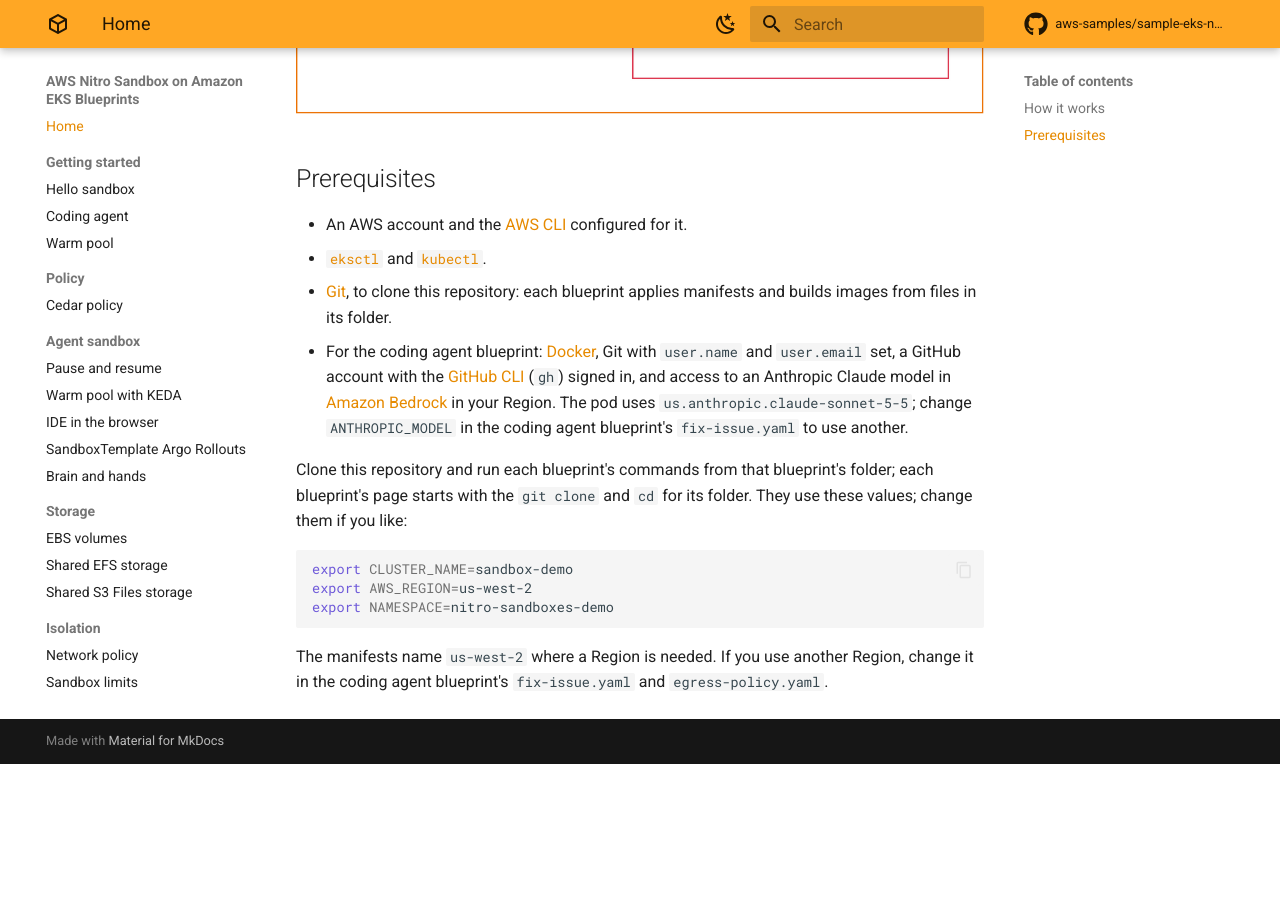
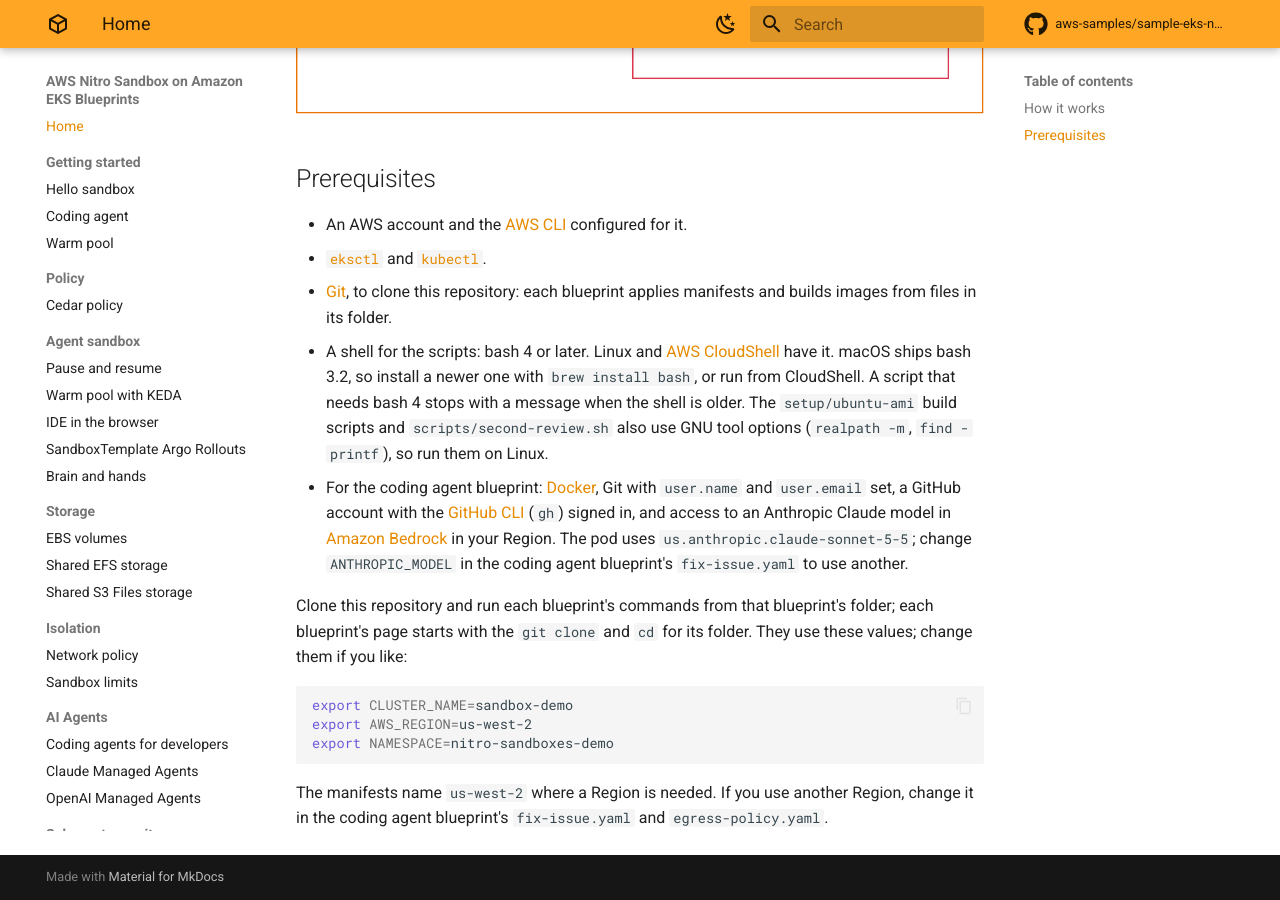
Before and after one commit to aws-samples/sample-eks-nitro-sandbox, an MkDocs documentation site: the page built from examples/README.md, in a window 1280 px wide and 900 px high, scrolled down 1582 px. Built offline with MkDocs 1.6.1 and Material for MkDocs 9.7.7, drawn with Linux system fonts in a browser that asks for light colours; comment, search, counter and statistics services are not loaded; before the commit the page ends 2346 px from its top, so only the background shows below that.

Commit message:
Stop sample scripts on bash 3.2 and BSD awk, and fix the ecr-setup ready flag (#275)
* Stop sample scripts on bash 3.2 and BSD awk, and fix the ecr-setup ready flag

Closes #201.

Add scripts/lib/require-bash.sh. The 13 scripts that use bash 4 features
(declare -A, mapfile, ${var^^} and ${var,,}) source it first, so on macOS
bash 3.2 they stop before running anything and say how to get a newer bash
(brew install bash) or to use AWS CloudShell.

Pass multi-line blocks to awk through ENVIRON instead of awk -v in
docker-builds (setup.sh, ecr-setup.sh, run-build-job.sh) and in
coding-agents-for-developers/scripts/setup.sh. BSD awk rejects a newline in
a -v value. The rendered manifests are byte for byte the same as before on
GNU awk.

Fix ecr-setup.sh on bash 3.2. A comment holding an apostrophe inside a
command substitution made bash 3.2 parse the script differently, so steps 1
to 3 were skipped and the state file said ECR_PUSH_READY=true with empty
names. Reword that comment, and write ECR_PUSH_READY=true only after the
egress rules are applied and the repository, role and association are all
recorded. setup.sh and run-build-job.sh now refuse a state file that says
ready without them.

List the shell requirement on the home page, and add the rule to AGENTS.md.

* Fail closed when the bash check cannot load, and check all three state fields

Two findings from the second review of f9f018d, both confirmed by running them.

The guard line in the 13 scripts used dirname of the script path. Run through a
symlink in another folder, the source failed, and because bash does not stop on
a failed source the script carried on under bash 3.2. The source line now stops
the script with a message when the check cannot be loaded. A symlinked
invocation is now refused on every bash, which matches the scripts, since they
also find their own folder with dirname of the same path.

docker-builds/scripts/setup.sh refused a ready state file only when the
association was empty, so a file with an association but no repository or role
still added the push rules. It now requires all three, the same as
run-build-job.sh.

---------

Co-authored-by: Carlos Santana <csantana23@gmail.com>

```diff
--- a/examples/README.md
+++ b/examples/README.md
@@ -53,6 +53,12 @@ lightweight VM with its own kernel; the node's kubelet still sees an ordinary po
   [`kubectl`](https://kubernetes.io/docs/tasks/tools/).
 - [Git](https://git-scm.com/downloads), to clone this repository: each blueprint applies
   manifests and builds images from files in its folder.
+- A shell for the scripts: bash 4 or later. Linux and
+  [AWS CloudShell](https://docs.aws.amazon.com/cloudshell/latest/userguide/welcome.html) have
+  it. macOS ships bash 3.2, so install a newer one with `brew install bash`, or run from
+  CloudShell. A script that needs bash 4 stops with a message when the shell is older. The
+  `setup/ubuntu-ami` build scripts and `scripts/second-review.sh` also use GNU tool options
+  (`realpath -m`, `find -printf`), so run them on Linux.
 - For the coding agent blueprint: [Docker](https://docs.docker.com/get-docker/), Git
   with `user.name` and `user.email` set, a GitHub account with the
   [GitHub CLI](https://cli.github.com/) (`gh`) signed in, and access to an Anthropic Claude
```
Also changed, not shown: AGENTS.md (+11 -1 lines), 16 other files.
